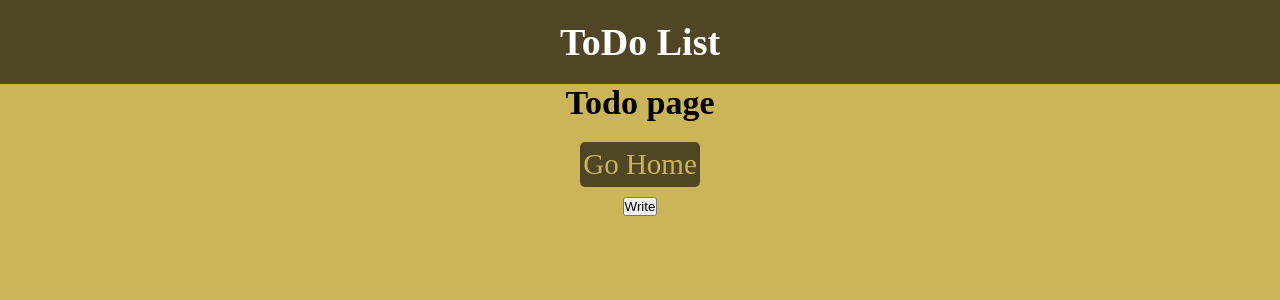
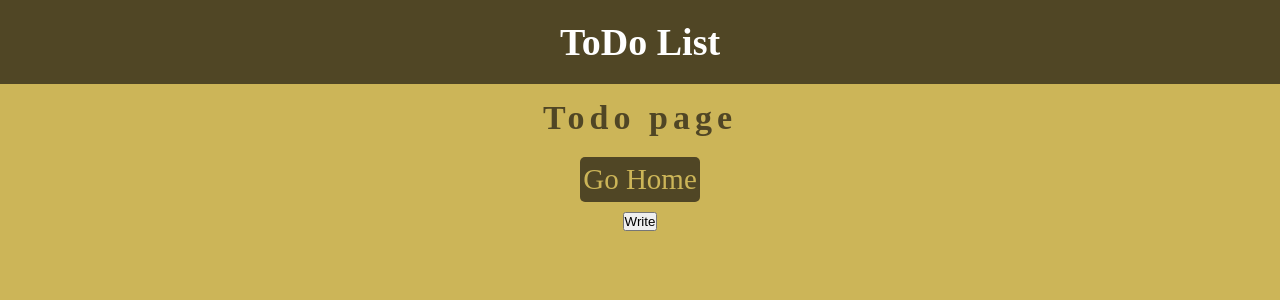
Before and after one commit to CkutlsGit/todol--vue-vuex, a Vue app in the folder todol/: page /todo in a window 1280 px wide. Shown: the top 300 px of the page. Built offline with nearby package versions, Linux system fonts and the light colour scheme.

Commit message:
style: add style for h1 in todopage

```diff
--- a/todol/src/components/TodoPage.vue
+++ b/todol/src/components/TodoPage.vue
@@ -52,7 +52,10 @@ export default {
   justify-content: center;
 }
 .todo__content h1 {
+  padding-top: 15px;
   font-size: 34px;
+  color: #504625;
+  letter-spacing: 5px;
 }
 .todo__btn--home {
   margin: 20px 0px 10px 0px;
```
